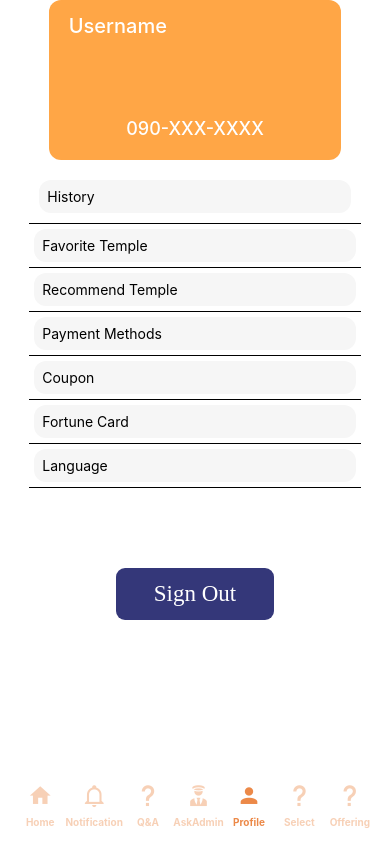
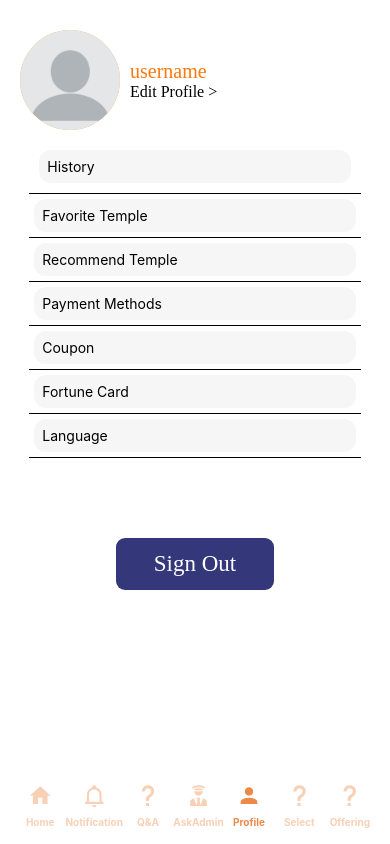
Before and after one commit to zLASKAz/TempleExpress, a React Native app: screen /Profile in a window 390 px wide. Built offline with nearby package versions, Linux system fonts and the light colour scheme.

Commit message:
userCard Update

```diff
--- a/components/userCard.js
+++ b/components/userCard.js
@@ -1,11 +1,25 @@
 import React from 'react';
-import {View, Text, StyleSheet} from 'react-native';
+import { Touchable } from 'react-native';
+import { TouchableOpacity } from 'react-native';
+import {Title, View, Text, StyleSheet, Image} from 'react-native';
+import { Avatar } from 'react-native-elements';
 
 const userCard = () => {
     return (
-        <View style={styles.cardContainer}>
-            <Text style={styles.userStyle}>Username</Text>
-            <Text style={styles.numberStyle}>090-XXX-XXXX</Text>
+        <View style={{width:'100%', alignContent:'center'}}>
+            <View style={{width:'100%', flexDirection:'row',paddingTop:30,paddingHorizontal:20}}>
+                    <Image
+                        style = {{width:100,height:100,borderRadius:100/2,backgroundColor:'#ffa646', resizeMode:'contain'}}
+                        source={require('../assets/Profile_Pic.png')}
+
+                    />
+                <View style={{width:'100%', flexDirection:'column', alignSelf:'center', padding:10}}>
+                    <Text style={{fontFamily:'Kanit',fontSize:20, color:'#ff780c'}}>username</Text>
+                    <TouchableOpacity>
+                        <Text style={{fontFamily:'Kanit', fontSize:16}}>Edit Profile {'>'} </Text>
+                    </TouchableOpacity>
+                </View>
+            </View>
         </View>
     );
 };
```
